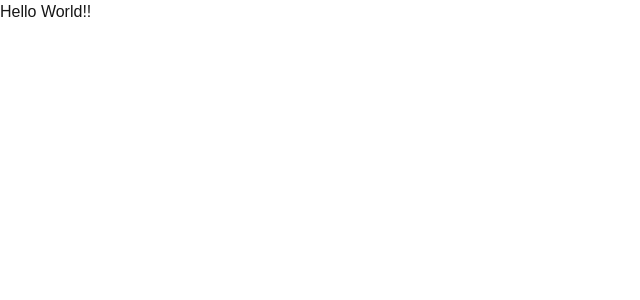
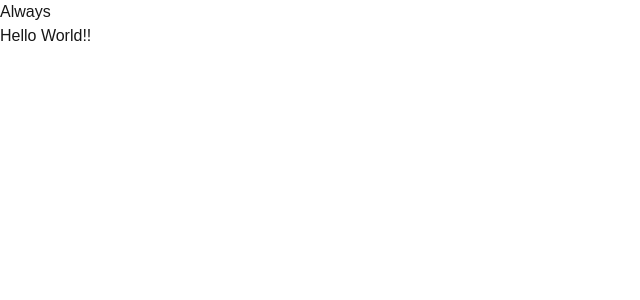
Before and after one commit to 2244jhalak/meetwise-ban, a Next.js app: page / in a window 1280 px wide. Shown: the top 300 px of the page, without its empty margins (0-640 px from the left). Built offline with nearby package versions, Linux system fonts and the light colour scheme.

Commit message:
clear problem

```diff
--- /dev/null
+++ b/src/app/components/Homepage/Ready.js
@@ -0,0 +1,11 @@
+import React from 'react';
+
+const Ready = () => {
+    return (
+        <div>
+            <h2>Always</h2>
+        </div>
+    );
+};
+
+export default Ready;
--- a/src/app/layout.js
+++ b/src/app/layout.js
@@ -1,6 +1,6 @@
 import localFont from "next/font/local";
 import "./globals.css";
-
+import Ready from "./components/Homepage/Ready";
 const geistSans = localFont({
   src: "./fonts/GeistVF.woff",
   variable: "--font-geist-sans",
@@ -23,7 +23,8 @@ export default function RootLayout({ children }) {
       <body
         className={`${geistSans.variable} ${geistMono.variable} antialiased`}
       >
-        {children}
+      <Ready></Ready>
+      {children}
       </body>
     </html>
   );
```
